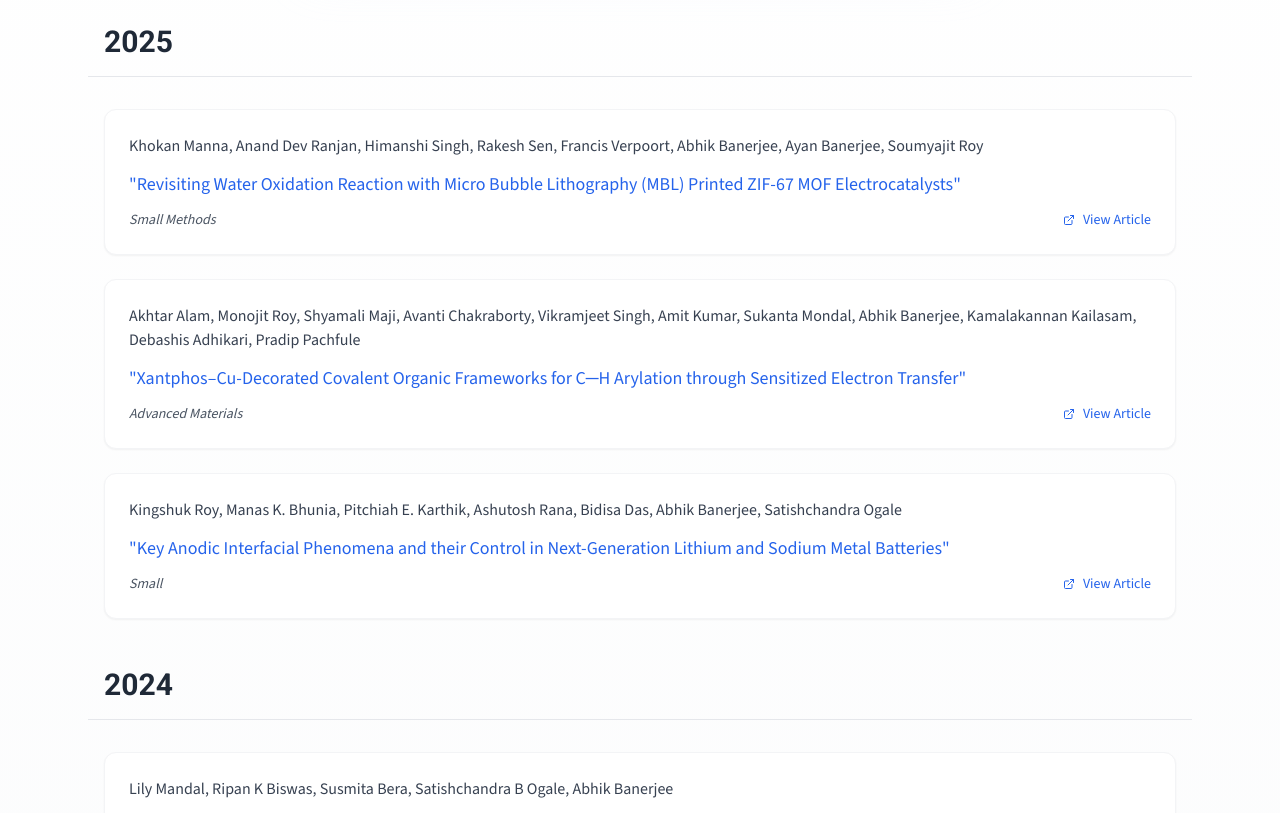
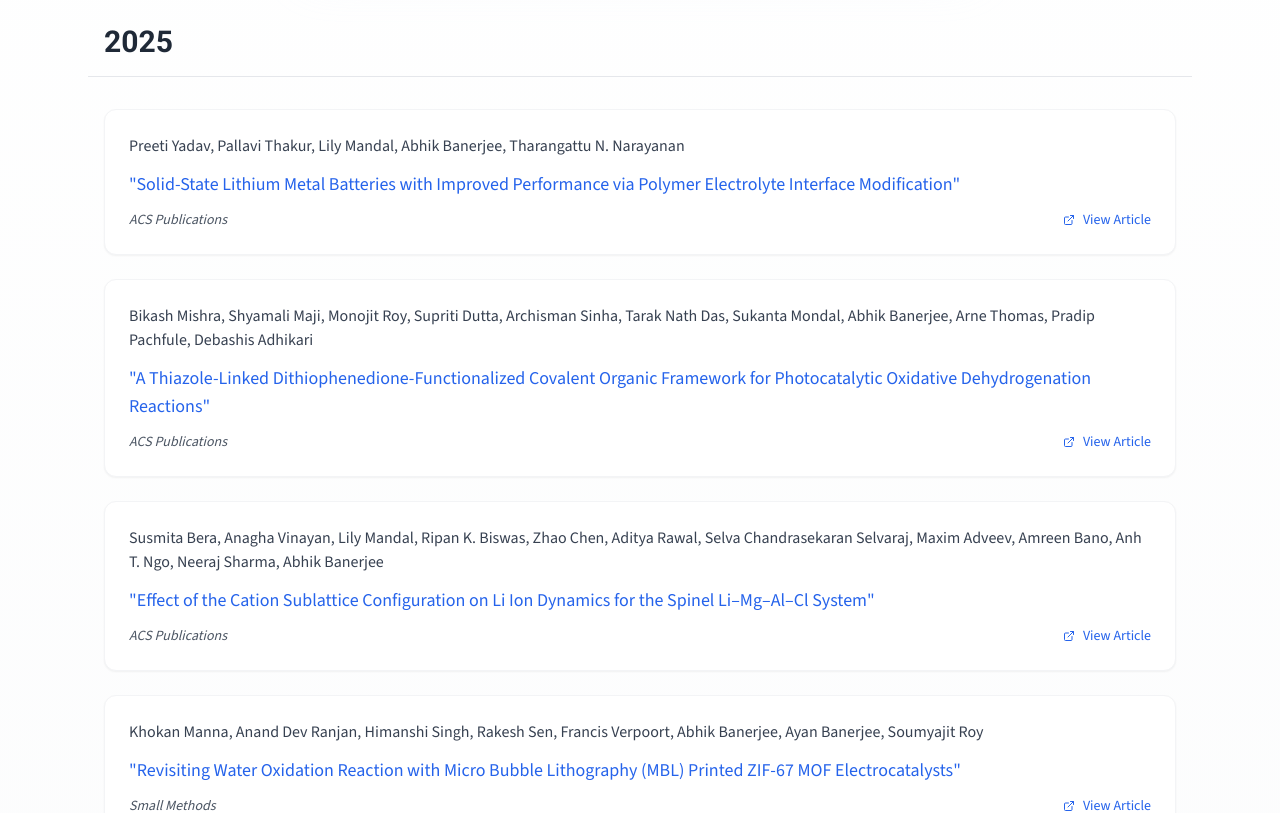
Before and after one commit to amalmmfs/eesl, a Next.js app: page /publications in a window 1280 px wide. Shown: the part 540-1353 px from the top of the page. Built offline with nearby package versions, Linux system fonts and the light colour scheme.

Commit message:
chore: update publications.ts

```diff
--- a/src/app/data/publications.ts
+++ b/src/app/data/publications.ts
@@ -18,6 +18,67 @@ export const processPublications = (
 };
 
 export const publications: Publication[] = [
+  {
+    id: 53,
+    title:
+      "Solid-State Lithium Metal Batteries with Improved Performance via Polymer Electrolyte Interface Modification",
+    authors: [
+      "Preeti Yadav",
+      "Pallavi Thakur",
+      "Lily Mandal",
+      "Abhik Banerjee",
+      "Tharangattu N. Narayanan",
+    ],
+    journal: "ACS Publications",
+    year: 2025,
+    publicationLink:
+      "https://pubs.acs.org/doi/10.1021/acsami.5c14962",
+  },
+  {
+    id: 54,
+    title:
+      "A Thiazole-Linked Dithiophenedione-Functionalized Covalent Organic Framework for Photocatalytic Oxidative Dehydrogenation Reactions",
+    authors: [
+      "Bikash Mishra",
+      "Shyamali Maji",
+      "Monojit Roy",
+      "Supriti Dutta",
+      "Archisman Sinha",
+      "Tarak Nath Das",
+      "Sukanta Mondal",
+      "Abhik Banerjee",
+      "Arne Thomas",
+      "Pradip Pachfule",
+      "Debashis Adhikari",
+    ],
+    journal: "ACS Publications",
+    year: 2025,
+    publicationLink:
+      "https://pubs.acs.org/doi/10.1021/acs.chemmater.5c01745",
+  },
+  {
+    id: 55,
+    title:
+      "Effect of the Cation Sublattice Configuration on Li Ion Dynamics for the Spinel Li–Mg–Al–Cl System",
+    authors: [
+      "Susmita Bera",
+      "Anagha Vinayan",
+      "Lily Mandal",
+      "Ripan K. Biswas",
+      "Zhao Chen",
+      "Aditya Rawal",
+      "Selva Chandrasekaran Selvaraj",
+      "Maxim Adveev",
+      "Amreen Bano",
+      "Anh T. Ngo",
+      "Neeraj Sharma",
+      "Abhik Banerjee",
+    ],
+    journal: "ACS Publications",
+    year: 2025,
+    publicationLink:
+      "https://pubs.acs.org/doi/10.1021/acsenergylett.5c02238",
+  },
   {
     id: 52,
     title:
```
